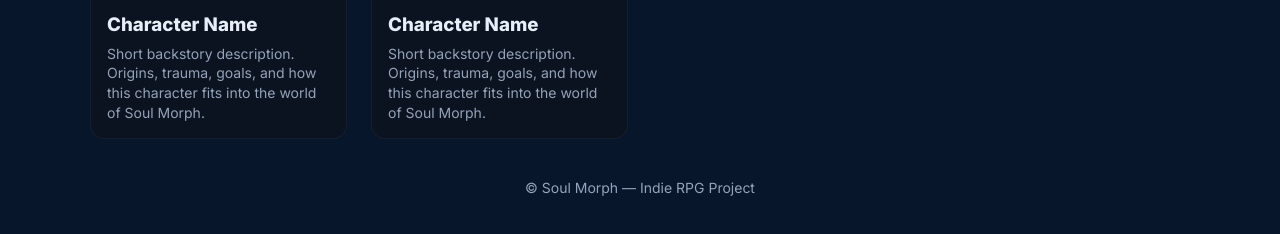
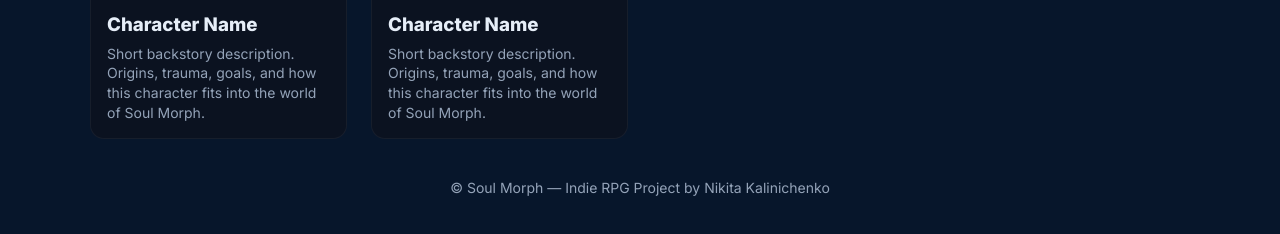
Before and after one commit to CrEater1707/Soul-Morph.backstories, a plain HTML site: page index.html in a window 1280 px wide. Shown: the part 546-780 px from the top of the page. Drawn offline with Linux system fonts and the light colour scheme.

Commit message:
Update index.html

```diff
--- a/index.html
+++ b/index.html
@@ -211,7 +211,7 @@
 </section>
 
 <footer>
-  © Soul Morph — Indie RPG Project
+  © Soul Morph — Indie RPG Project by Nikita Kalinichenko
 </footer>
 
 </div>
```
